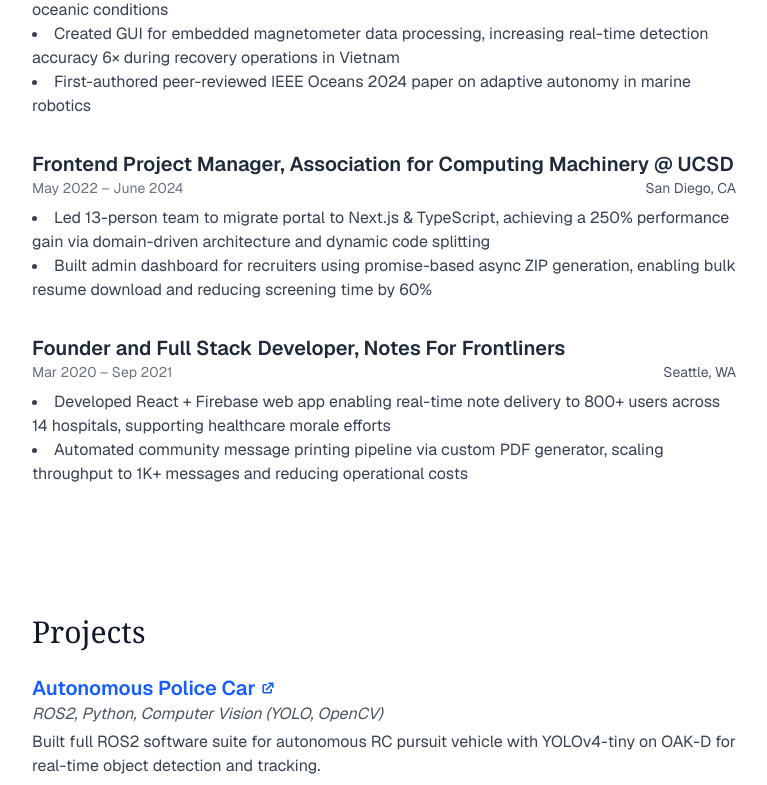
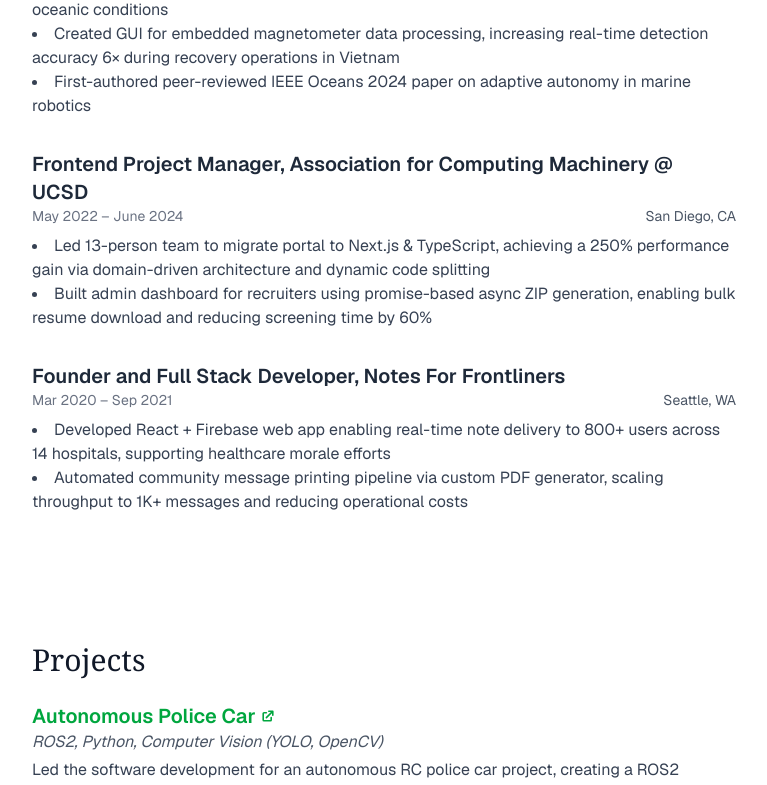
Before and after one commit to trevorkw7/portfolio-website, a Next.js app: page / in a window 1280 px wide. Shown: the part 2000-2785 px from the top of the page, without its empty margins (256-1023 px from the left). Built offline with nearby package versions, Linux system fonts and the light colour scheme.

Commit message:
Add project links and optimize animations for desktop performance

```diff
--- a/package.json
+++ b/package.json
@@ -9,6 +9,7 @@
     "lint": "next lint"
   },
   "dependencies": {
+    "@heroicons/react": "^2.2.0",
     "framer-motion": "^12.9.4",
     "next": "15.3.1",
     "react": "^19.0.0",
--- a/src/app/page.tsx
+++ b/src/app/page.tsx
@@ -69,7 +69,7 @@
             transition={{ delay: 0.2, duration: 0.8 }}
             className={`mt-4 text-lg drop-shadow-sm ${textClass}`}
           >
-            software engineer · roboticist · photographer
+            software engineer · robotics researcher · photographer
           </motion.p>
           <motion.div
             onClick={() => setMode(mode === "dark" ? "light" : "dark")}
--- a/src/components/animations/AnimatedBackground.tsx
+++ b/src/components/animations/AnimatedBackground.tsx
@@ -86,6 +86,8 @@
 
   // Use lazy initialization for circles state
   const [circles, setCircles] = useState<CircleType[]>([]);
+  // State to track if the client is desktop size, defaults to false for SSR
+  const [isDesktop, setIsDesktop] = useState(false);
 
   // Generate circles only once on client-side
   useEffect(() => {
@@ -98,6 +100,18 @@
       return () => clearTimeout(timer);
     }
   }, [circles.length]);
+
+  // Effect to check window size after mount
+  useEffect(() => {
+    const checkDesktop = () => {
+      setIsDesktop(window.innerWidth >= 768);
+    };
+    // Check on mount
+    checkDesktop();
+    // Optional: Add resize listener if needed
+    // window.addEventListener('resize', checkDesktop);
+    // return () => window.removeEventListener('resize', checkDesktop);
+  }, []);
 
   // Memoize colors and transitions to prevent recalculations
   const colors = useMemo(() => ({
@@ -140,8 +154,8 @@
           transitionEase={modeTransition.ease}
         />
       ))}
-      {/* Conditionally render texture only when not on mobile for better performance */}
-      {typeof window !== 'undefined' && window.innerWidth >= 768 && (
+      {/* Conditionally render texture based on isDesktop state */}
+      {isDesktop && (
         <div className="absolute inset-0 bg-[url('/paper-texture.png')] bg-repeat opacity-10 pointer-events-none" />
       )}
     </div>
--- a/src/components/animations/MouseTrail.tsx
+++ b/src/components/animations/MouseTrail.tsx
@@ -3,7 +3,7 @@
 interface MouseTrailProps {
   activeArea?: number;
   mode: "dark" | "light";
-  trailDuration?: number; // Duration in millxnconds before trail fades out
+  trailDuration?: number; // Duration in milliseconds before trail fades out
 }
 
 export function MouseTrail({ activeArea, mode }: MouseTrailProps) {
@@ -70,10 +70,9 @@
     };
   }, []);
 
-  // First effect to handle client-side mounting
   useEffect(() => {
     setIsMounted(true);
-    return () => {}; // Clean up function
+    return () => {};
   }, []);
 
   // Main effect for trail rendering - only runs when component is mounted
--- a/src/components/sections/Experience.tsx
+++ b/src/components/sections/Experience.tsx
@@ -1,5 +1,7 @@
 import React from 'react';
 import { resume } from '@/data/resume';
+import { motion } from 'framer-motion';
+import { ArrowUpRightIcon } from '@heroicons/react/20/solid';
 
 interface ExperienceProps {
   mode: 'dark' | 'light';
@@ -12,6 +14,13 @@
   const detailClass = mode === 'dark' ? 'text-gray-300' : 'text-gray-700';
   const dateClass = mode === 'dark' ? 'text-gray-400' : 'text-gray-500';
   const locationClass = mode === 'dark' ? 'text-gray-400' : 'text-gray-600';
+  const linkIconColor = mode === 'dark' ? 'text-blue-400 hover:text-blue-300' : 'text-green-600 hover:text-green-800';
+
+  // Animation variants for the link icon
+  const linkIconVariants = {
+    rest: { opacity: 0, y: 5, transition: { duration: 0.2, ease: 'easeOut' } },
+    hover: { opacity: 1, y: 0, transition: { duration: 0.2, ease: 'easeIn' } }
+  };
 
   return (
     <section className="w-full max-w-[95%] sm:max-w-2xl md:max-w-3xl mx-auto py-12 md:py-16 px-4 sm:px-6 md:px-8">
@@ -19,10 +28,30 @@
         Experience
       </h2>
       <div className="space-y-8">
-        {resume.experience.map((exp, i) => (
-          <div key={i}>
-            <h3 className={`text-xl font-semibold transition-colors ${subtitleClass}`}>
+        {resume.experience.map((exp, i) => {
+          return (
+            <motion.div
+              key={i}
+              className="relative group"
+              initial="rest"
+              whileHover="hover"
+              animate="rest"
+            >
+              <h3 className={`text-xl font-semibold transition-colors ${subtitleClass} pr-6`}>
                 {exp.title}
+                {/* Conditionally render based on exp.link */}
+                {exp.link && (
+                  <motion.a
+                    href={exp.link}
+                    target="_blank"
+                    rel="noopener noreferrer"
+                    className={`absolute top-1 right-0 ${linkIconColor}`}
+                    variants={linkIconVariants}
+                    aria-label={`Visit ${exp.title.split(',')[0]} website`}
+                  >
+                    <ArrowUpRightIcon className="h-5 w-5" />
+                  </motion.a>
+                )}
               </h3>
               <div className="flex justify-between items-center">
                 <span className={`text-sm transition-colors ${dateClass}`}>
@@ -41,8 +70,9 @@
                   </li>
                 ))}
               </ul>
-          </div>
-        ))}
+            </motion.div>
+          );
+        })}
       </div>
     </section>
   );
--- a/src/components/sections/Projects.tsx
+++ b/src/components/sections/Projects.tsx
@@ -11,7 +11,7 @@
   const subtitleClass = mode === 'dark' ? 'text-gray-100' : 'text-gray-800';
   const techClass = mode === 'dark' ? 'text-gray-300' : 'text-gray-600';
   const descClass = mode === 'dark' ? 'text-gray-200' : 'text-gray-700';
-  const linkClass = mode === 'dark' ? 'text-blue-400 hover:text-blue-300' : 'text-blue-600 hover:text-blue-800';
+  const linkClass = mode === 'dark' ? 'text-blue-400 hover:text-blue-300' : 'text-green-600 hover:text-green-800';
 
   return (
     <section className="w-full max-w-[95%] sm:max-w-2xl md:max-w-3xl mx-auto py-12 md:py-16 px-4 sm:px-6 md:px-8">
--- a/src/components/sections/Publications.tsx
+++ b/src/components/sections/Publications.tsx
@@ -11,7 +11,7 @@
   const authorClass = mode === 'dark' ? 'text-gray-300' : 'text-gray-700';
   const conferenceClass = mode === 'dark' ? 'text-gray-300' : 'text-gray-700';
   const dateClass = mode === 'dark' ? 'text-gray-400' : 'text-gray-500';
-  const linkClass = mode === 'dark' ? 'text-blue-400 hover:text-blue-300' : 'text-blue-600 hover:text-blue-800';
+  const linkClass = mode === 'dark' ? 'text-blue-400 hover:text-blue-300' : 'text-green-600 hover:text-green-800';
 
   // Border color based on mode
   const borderClass = mode === 'dark' ? 'border-gray-700' : 'border-gray-200';
--- a/src/data/resume.ts
+++ b/src/data/resume.ts
@@ -46,6 +46,7 @@
         "Led 13-person team to migrate portal to Next.js & TypeScript, achieving a 250% performance gain via domain-driven architecture and dynamic code splitting",
         "Built admin dashboard for recruiters using promise-based async ZIP generation, enabling bulk resume download and reducing screening time by 60%"
       ],
+      link: 'https://members.acmucsd.com/'
     },
     {
       title: "Founder and Full Stack Developer, Notes For Frontliners",
@@ -55,6 +56,7 @@
         "Developed React + Firebase web app enabling real-time note delivery to 800+ users across 14 hospitals, supporting healthcare morale efforts",
         "Automated community message printing pipeline via custom PDF generator, scaling throughput to 1K+ messages and reducing operational costs"
       ],
+      link: 'https://notesforfrontliners.org/'
     },
   ],
 
@@ -62,15 +64,21 @@
     {
       name: "Autonomous Police Car",
       tech: "ROS2, Python, Computer Vision (YOLO, OpenCV)",
-      description: "Built full ROS2 software suite for autonomous RC pursuit vehicle with YOLOv4-tiny on OAK-D for real-time object detection and tracking.",
+      description: "Led the software development for an autonomous RC police car project, creating a ROS2 package ('robocar_visual_pursuit_pkg') to enable visual pursuit. Utilized YOLOv4-tiny on an OAK-D camera for real-time vehicle detection and tracking. Implemented adaptive PID steering control, dynamic throttle management based on tracking error, and a real-time parameter tuning interface with persistence for robust performance in chasing scenarios.",
       link: "https://github.com/UCSD-ECEMAE-148/148-winter-2025-final-project-team-11?tab=readme-ov-file"
+    },
+    {
+      name: "VibeCheck",
+      tech: "Next.js, React, TypeScript, Hume.ai API, react-vis, react-webcam, react-player, MongoDB, Figma",
+      description: "Proof-of-concept engagement analytics platform using Hume.ai's facial expression models via webcam feed to analyze student engagement during online learning. Provides live feedback graphs for both individual students and aggregate data for teachers to improve teaching methods. Built at CalHacks 2023.",
+      link: "https://devpost.com/software/vibecheck-75l1iv"
     }
   ],
 
   publications: [
     {
       title: "Chasing Currents: Implementing Depth Optimization for AUV Energy Savings",
-      authors: "Kwan, T. et al.",
+      authors: "Trevor Kwan; Raymond Young; Andrew Nager; Mark Anderson; Eric Terrill; Sophia Merrifield",
       conference: "IEEE Oceans 2024",
       date: "2024",
       link: "https://doi.org/10.1109/OCEANS55160.2024.10754212"
```
Also changed, not shown: 1 other file (tests, documents, lock files or other folders). Lines whose indentation alone changed are shown as unchanged.
